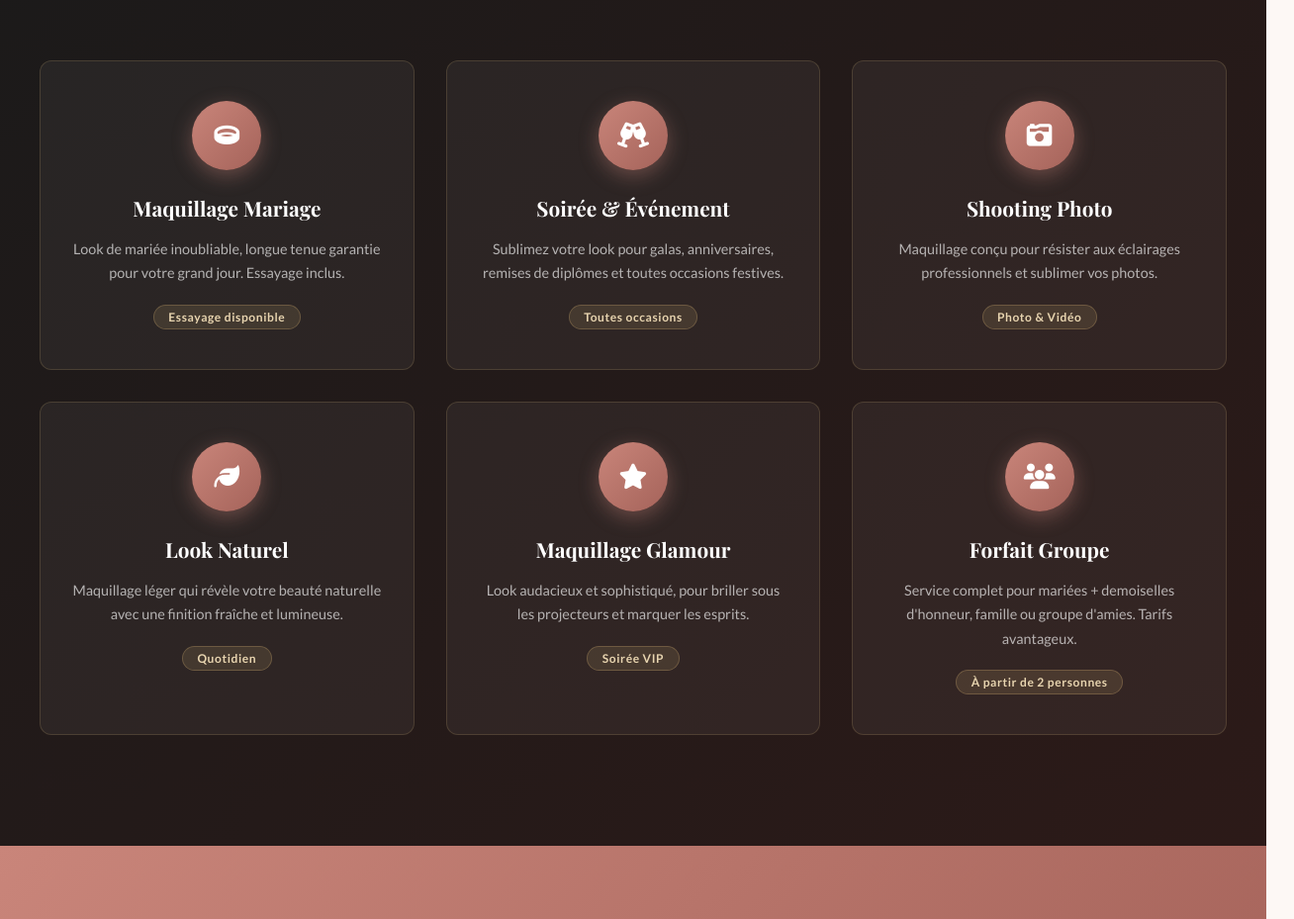
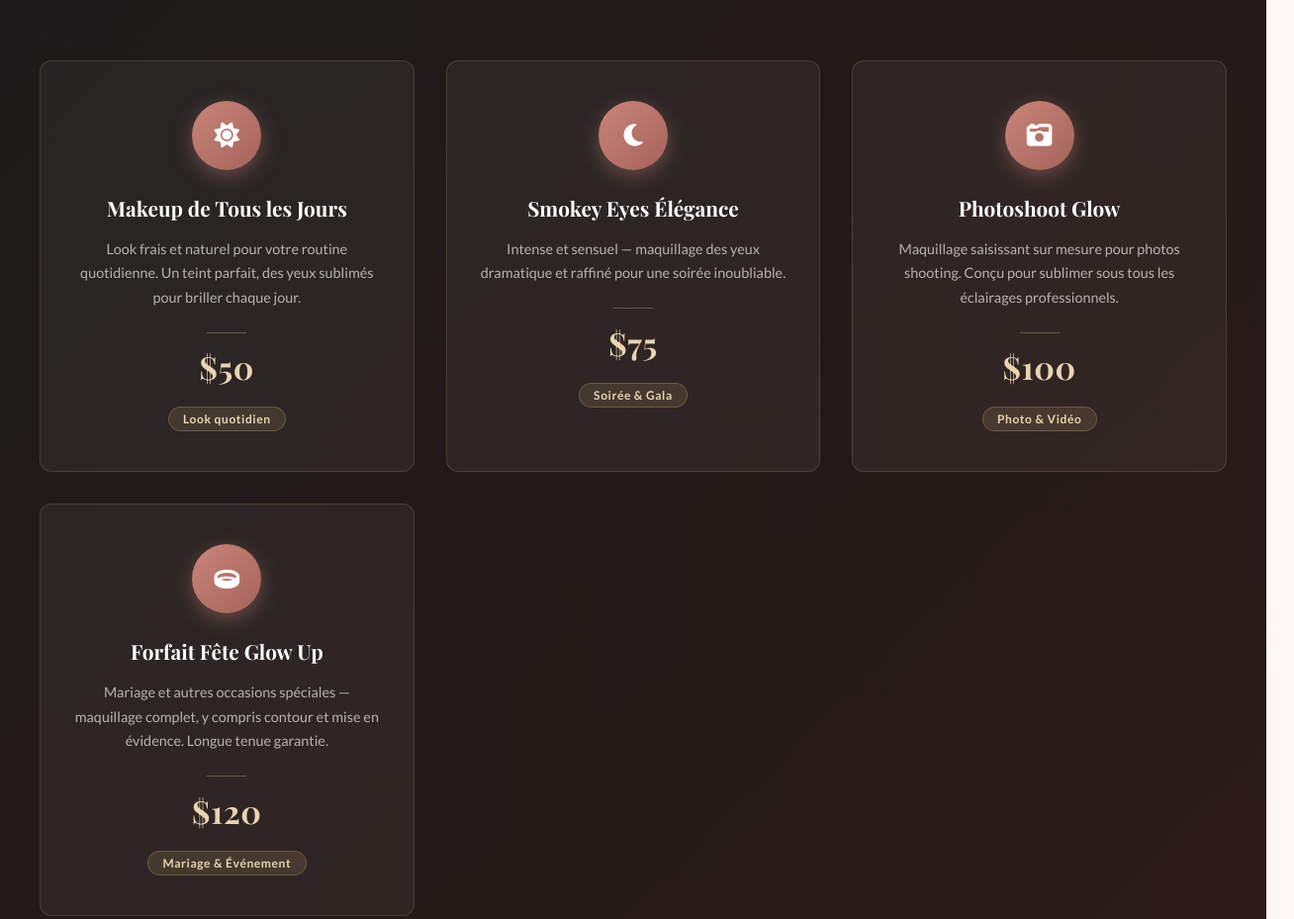
Before and after one commit to amaurydrt/Benekeup, a plain HTML site: page index.html in a window 1280 px wide. Shown: the part 2063-2992 px from the top of the page at 99% size, 1308 px wide, since content can reach past the window. Drawn offline with nearby package versions, Linux system fonts and the light colour scheme; a web font is replaced by a local one.

Commit message:
Update services with real prices and fix Instagram handle
- 4 real services: Everyday $50, Smokey Eyes $75, Photoshoot $100, Glow Up $120
- Instagram linked to @BenedicteMJMukandi

Co-Authored-By: Cognito Inc. <cognito943@gmail.com>

```diff
--- a/index.html
+++ b/index.html
@@ -549,6 +549,24 @@
       font-weight: 700;
       color: var(--gold-lt);
       letter-spacing: 0.05em;
+    }
+
+    .service-price {
+      display: block;
+      margin-top: 1.4rem;
+      font-family: 'Playfair Display', serif;
+      font-size: 2rem;
+      font-weight: 700;
+      color: var(--gold-lt);
+      letter-spacing: 0.02em;
+    }
+    .service-price::before {
+      content: '';
+      display: block;
+      width: 40px;
+      height: 1px;
+      background: rgba(201,169,110,0.4);
+      margin: 0 auto 0.8rem;
     }
 
     /* ─── STATS ───────────────────────────────────────────────────────── */
@@ -1298,40 +1316,32 @@
     </div>
     <div class="services-grid">
       <div class="service-card" data-aos="fade-up" data-aos-delay="0">
+        <div class="service-icon"><i class="fas fa-sun"></i></div>
+        <h3>Makeup de Tous les Jours</h3>
+        <p>Look frais et naturel pour votre routine quotidienne. Un teint parfait, des yeux sublimés pour briller chaque jour.</p>
+        <span class="service-price">$50</span>
+        <span class="service-tag">Look quotidien</span>
+      </div>
+      <div class="service-card" data-aos="fade-up" data-aos-delay="120">
+        <div class="service-icon"><i class="fas fa-moon"></i></div>
+        <h3>Smokey Eyes Élégance</h3>
+        <p>Intense et sensuel — maquillage des yeux dramatique et raffiné pour une soirée inoubliable.</p>
+        <span class="service-price">$75</span>
+        <span class="service-tag">Soirée &amp; Gala</span>
+      </div>
+      <div class="service-card" data-aos="fade-up" data-aos-delay="240">
+        <div class="service-icon"><i class="fas fa-camera-retro"></i></div>
+        <h3>Photoshoot Glow</h3>
+        <p>Maquillage saisissant sur mesure pour photos shooting. Conçu pour sublimer sous tous les éclairages professionnels.</p>
+        <span class="service-price">$100</span>
+        <span class="service-tag">Photo &amp; Vidéo</span>
+      </div>
+      <div class="service-card" data-aos="fade-up" data-aos-delay="360">
         <div class="service-icon"><i class="fas fa-ring"></i></div>
-        <h3>Maquillage Mariage</h3>
-        <p>Look de mariée inoubliable, longue tenue garantie pour votre grand jour. Essayage inclus.</p>
-        <span class="service-tag">Essayage disponible</span>
-      </div>
-      <div class="service-card" data-aos="fade-up" data-aos-delay="100">
-        <div class="service-icon"><i class="fas fa-glass-cheers"></i></div>
-        <h3>Soirée &amp; Événement</h3>
-        <p>Sublimez votre look pour galas, anniversaires, remises de diplômes et toutes occasions festives.</p>
-        <span class="service-tag">Toutes occasions</span>
-      </div>
-      <div class="service-card" data-aos="fade-up" data-aos-delay="200">
-        <div class="service-icon"><i class="fas fa-camera-retro"></i></div>
-        <h3>Shooting Photo</h3>
-        <p>Maquillage conçu pour résister aux éclairages professionnels et sublimer vos photos.</p>
-        <span class="service-tag">Photo &amp; Vidéo</span>
-      </div>
-      <div class="service-card" data-aos="fade-up" data-aos-delay="300">
-        <div class="service-icon"><i class="fas fa-leaf"></i></div>
-        <h3>Look Naturel</h3>
-        <p>Maquillage léger qui révèle votre beauté naturelle avec une finition fraîche et lumineuse.</p>
-        <span class="service-tag">Quotidien</span>
-      </div>
-      <div class="service-card" data-aos="fade-up" data-aos-delay="400">
-        <div class="service-icon"><i class="fas fa-star"></i></div>
-        <h3>Maquillage Glamour</h3>
-        <p>Look audacieux et sophistiqué, pour briller sous les projecteurs et marquer les esprits.</p>
-        <span class="service-tag">Soirée VIP</span>
-      </div>
-      <div class="service-card" data-aos="fade-up" data-aos-delay="500">
-        <div class="service-icon"><i class="fas fa-users"></i></div>
-        <h3>Forfait Groupe</h3>
-        <p>Service complet pour mariées + demoiselles d'honneur, famille ou groupe d'amies. Tarifs avantageux.</p>
-        <span class="service-tag">À partir de 2 personnes</span>
+        <h3>Forfait Fête Glow Up</h3>
+        <p>Mariage et autres occasions spéciales — maquillage complet, y compris contour et mise en évidence. Longue tenue garantie.</p>
+        <span class="service-price">$120</span>
+        <span class="service-tag">Mariage &amp; Événement</span>
       </div>
     </div>
   </section>
@@ -1421,7 +1431,7 @@
     </div>
     <div class="gallery-cta" data-aos="fade-up">
       <p style="color:#5a5a5a;margin-bottom:1.5rem;">Découvrez plus de créations sur Instagram</p>
-      <a href="https://www.instagram.com/" target="_blank" class="btn btn-primary">
+      <a href="https://www.instagram.com/BenedicteMJMukandi" target="_blank" class="btn btn-primary">
         <i class="fab fa-instagram"></i> Voir sur Instagram
       </a>
     </div>
@@ -1552,7 +1562,7 @@
         </div>
       </div>
       <div class="social-links">
-        <a href="https://www.instagram.com/" target="_blank" class="social-link instagram" aria-label="Instagram">
+        <a href="https://www.instagram.com/BenedicteMJMukandi" target="_blank" class="social-link instagram" aria-label="Instagram">
           <i class="fab fa-instagram"></i>
         </a>
         <a href="https://www.facebook.com/" target="_blank" class="social-link facebook" aria-label="Facebook">
@@ -1625,7 +1635,7 @@
         <span class="logo-text">Benekeup Beauty's</span>
         <p>Maquilleuse professionnelle à domicile au Québec. Chaque prestation est pensée pour sublimer votre beauté naturelle.</p>
         <div class="footer-social">
-          <a href="https://www.instagram.com/" target="_blank" class="instagram" aria-label="Instagram">
+          <a href="https://www.instagram.com/BenedicteMJMukandi" target="_blank" class="instagram" aria-label="Instagram">
             <i class="fab fa-instagram"></i>
           </a>
           <a href="https://www.facebook.com/" target="_blank" class="facebook" aria-label="Facebook">
```
